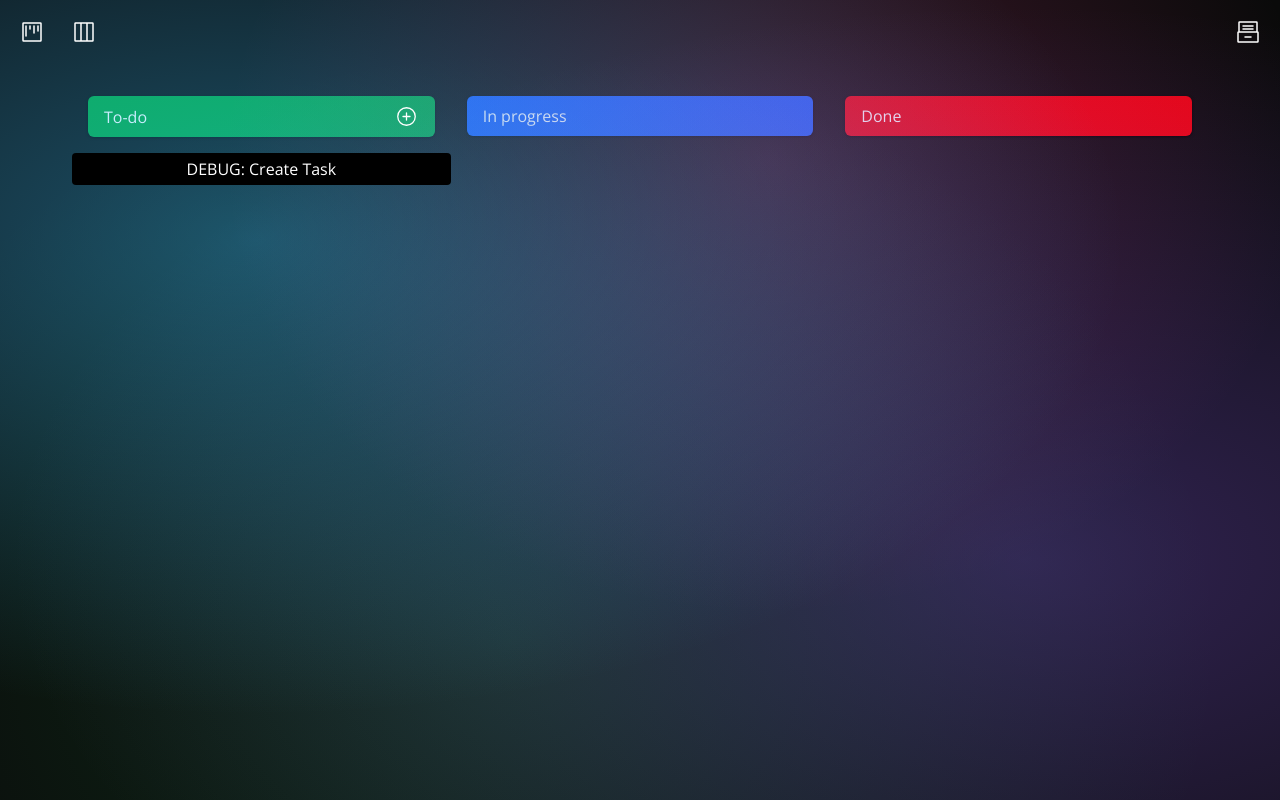
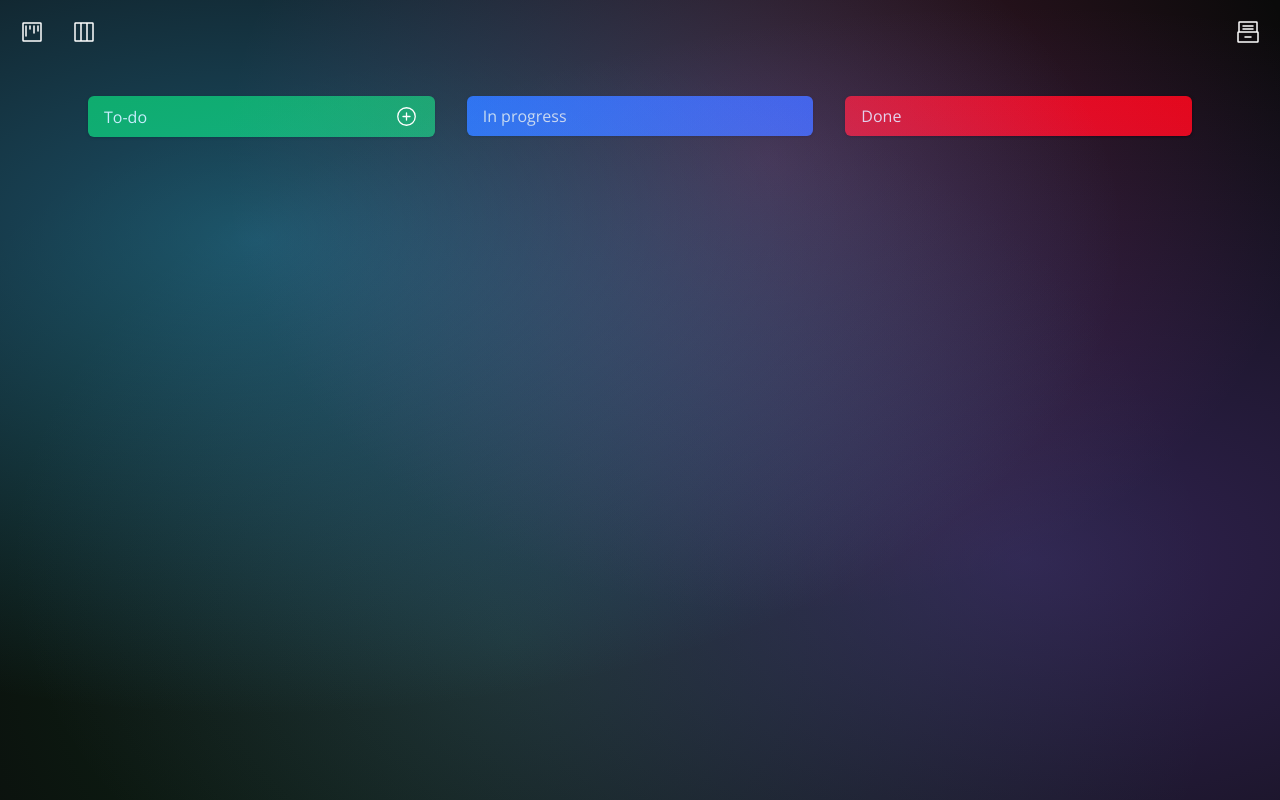
Before and after one commit to EfeHasircioglu/cool-kanban-board, a React (Vite) app: page / in a window 1280 px wide. Built offline with nearby package versions, Linux system fonts and the light colour scheme.

Commit message:
debug button removed

```diff
--- a/src/App.jsx
+++ b/src/App.jsx
@@ -26,21 +26,6 @@ function App() {
     const saved = localStorage.getItem("tasks");
     return saved ? JSON.parse(saved) : [];
   });
-  //DEBUG İÇİN
-  function addTask() {
-    const newTask = {
-      id: crypto.randomUUID(),
-      title: "bocchi the rock is peak",
-      status: "todo",
-      date: "2025-08-20",
-      isEditing: false,
-    };
-    setTasks([
-      ...tasks,
-      newTask,
-    ]); /* burada varolan array + yeni itemimiz ile yeni bir array oluşturuyoruz */
-  }
-  /* eski bi task yaratmak için, arşiv özelliğini test etmek için */
   const [isArchivedOpen, setArchivedOpen] = useState(false);
   useEffect(() => {
     localStorage.setItem("tasks", JSON.stringify(tasks));
@@ -244,12 +229,6 @@ function App() {
                   taskList={activeTasks}
                   setTasks={setTasks}
                 ></List>
-                <button
-                  onClick={() => addTask()}
-                  className="z-100 cursor-pointer p-1 rounded bg-black active:bg-gray-900"
-                >
-                  DEBUG: Create Task
-                </button>
               </div>
             </motion.div>
           ) : (
```
